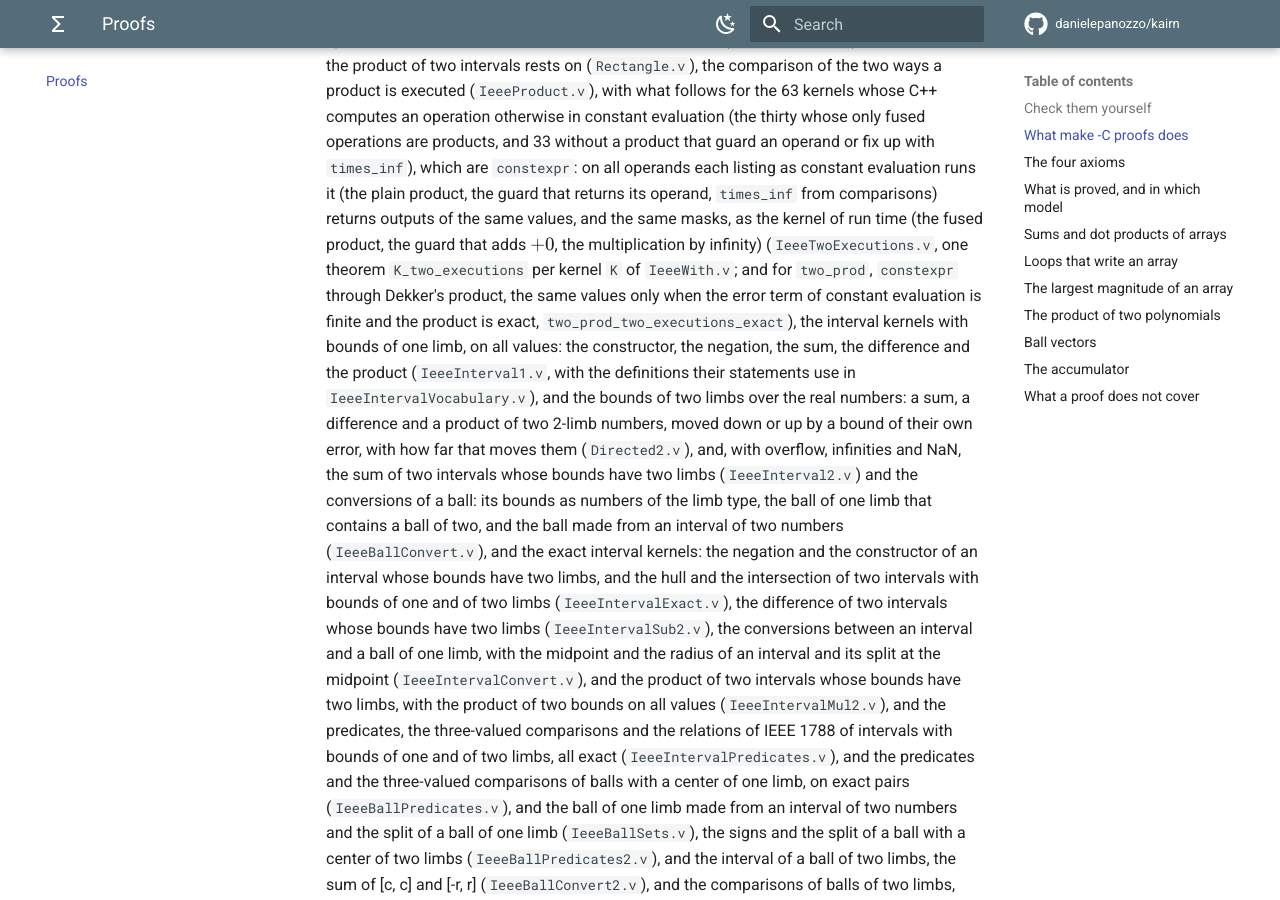
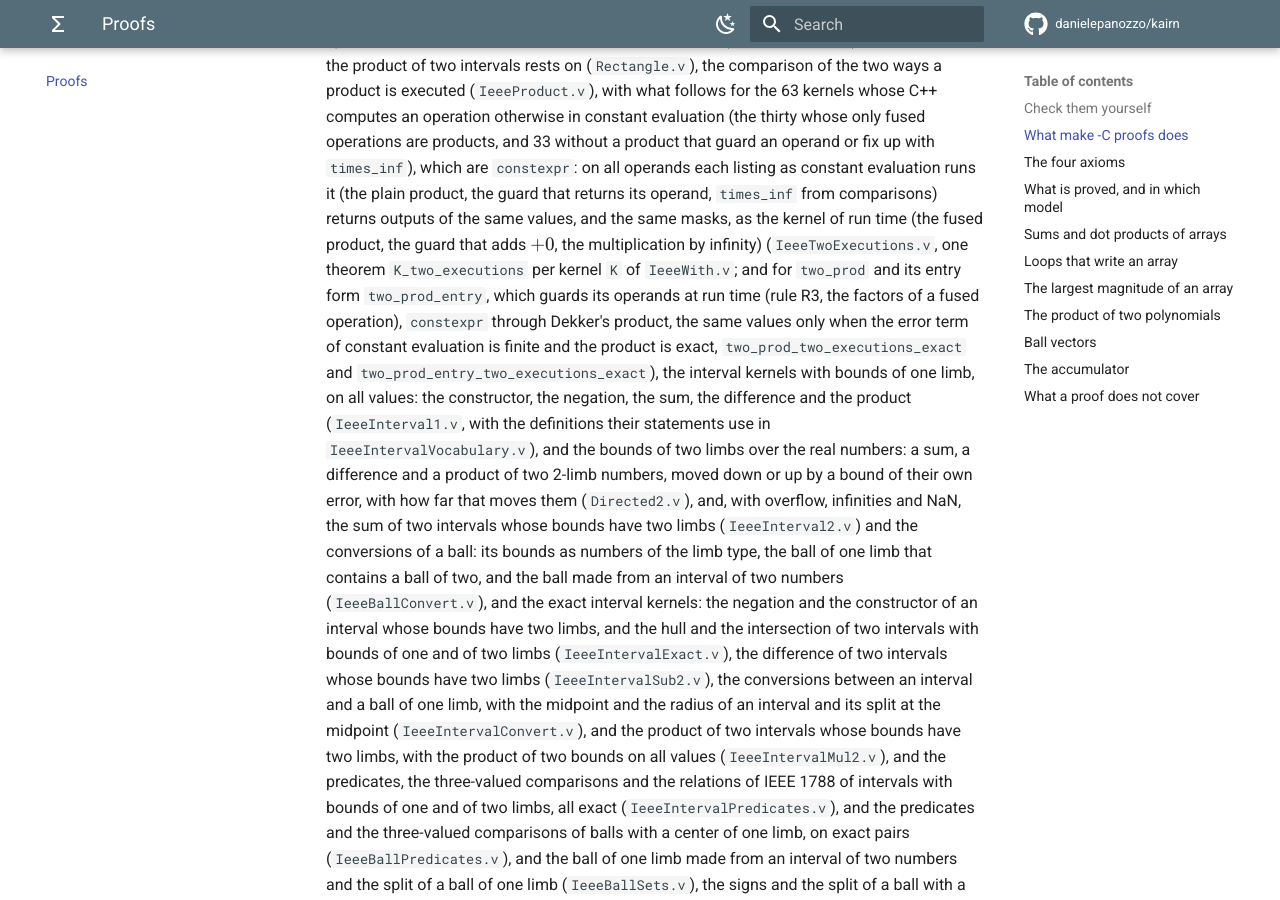
Before and after one commit to danielepanozzo/kairn, an MkDocs documentation site: the page built from docs/proofs/index.md, in a window 1280 px wide and 900 px high, scrolled down 1940 px. Built offline with MkDocs 1.6.1 and Material for MkDocs 9.7.7, drawn with Linux system fonts in a browser that asks for light colours; comment, search, counter and statistics services are not loaded.

Commit message:
Proofs: the two executions of two_prod_entry, which kairn::two_prod now calls
The joined tree's kairn::two_prod calls two_prod_entry, the second kernel with a
constant-evaluation variant: in constant evaluation Dekker's product on the operands as they are,
at run time TwoProd on the guarded operands. What was proved of the two executions of the public
two_prod, two_prod_two_executions_exact, is about two_prod. two_prod_entry_two_executions_exact
(IeeeTwoExecutions.v) states the same of two_prod_entry, with its statement written by hand and
audited in proofs/audit/HandAudit.v (963 theorems there): the proof is that of two_prod, with the
run-time statement of two_prod_entry (IeeeEntry.two_prod_entry_ieee_correct) for that of
two_prod. No kernel joins IeeeWith.v: the other entry forms of the branch are not constexpr.

The base's test of the kernels that dispatch on constant evaluation (test_ieee.py,
WithProduct.test_the_kernels) pinned two_prod as the only kernel with a variant, and failed on the
joined tree: it now lists two_prod and two_prod_entry, and requires the audited theorem of the
two executions of each. architecture.md and docs/proofs/index.md say the same.

Co-Authored-By: Claude Opus 5.5 <noreply@anthropic.com>
Claude-Session: https://claude.ai/code/session_01ULwCxzT6Dhw9xUiTw8mJz1

```diff
--- a/docs/proofs/index.md
+++ b/docs/proofs/index.md
@@ -81,9 +81,11 @@ lists:
   (the plain product, the guard that returns its operand, `times_inf` from comparisons) returns
   outputs of the same values, and the same masks, as the kernel of run time (the fused product,
   the guard that adds $+0$, the multiplication by infinity) (`IeeeTwoExecutions.v`, one theorem
-  `K_two_executions` per kernel `K` of `IeeeWith.v`; and for `two_prod`, `constexpr` through
-  Dekker's product, the same values only when the error term of constant evaluation is finite and
-  the product is exact, `two_prod_two_executions_exact`), the interval kernels with bounds of one
+  `K_two_executions` per kernel `K` of `IeeeWith.v`; and for `two_prod` and its entry form
+  `two_prod_entry`, which guards its operands at run time (rule R3, the factors of a fused
+  operation), `constexpr` through Dekker's product, the same values only when the error term of
+  constant evaluation is finite and the product is exact, `two_prod_two_executions_exact` and
+  `two_prod_entry_two_executions_exact`), the interval kernels with bounds of one
   limb, on all values:
   the constructor, the negation, the sum, the difference and the product (`IeeeInterval1.v`,
   with the definitions their statements use in `IeeeIntervalVocabulary.v`), and the bounds of
```
Also changed, not shown: docs/developer/architecture.md (+9 -5 lines), 3 other files.
